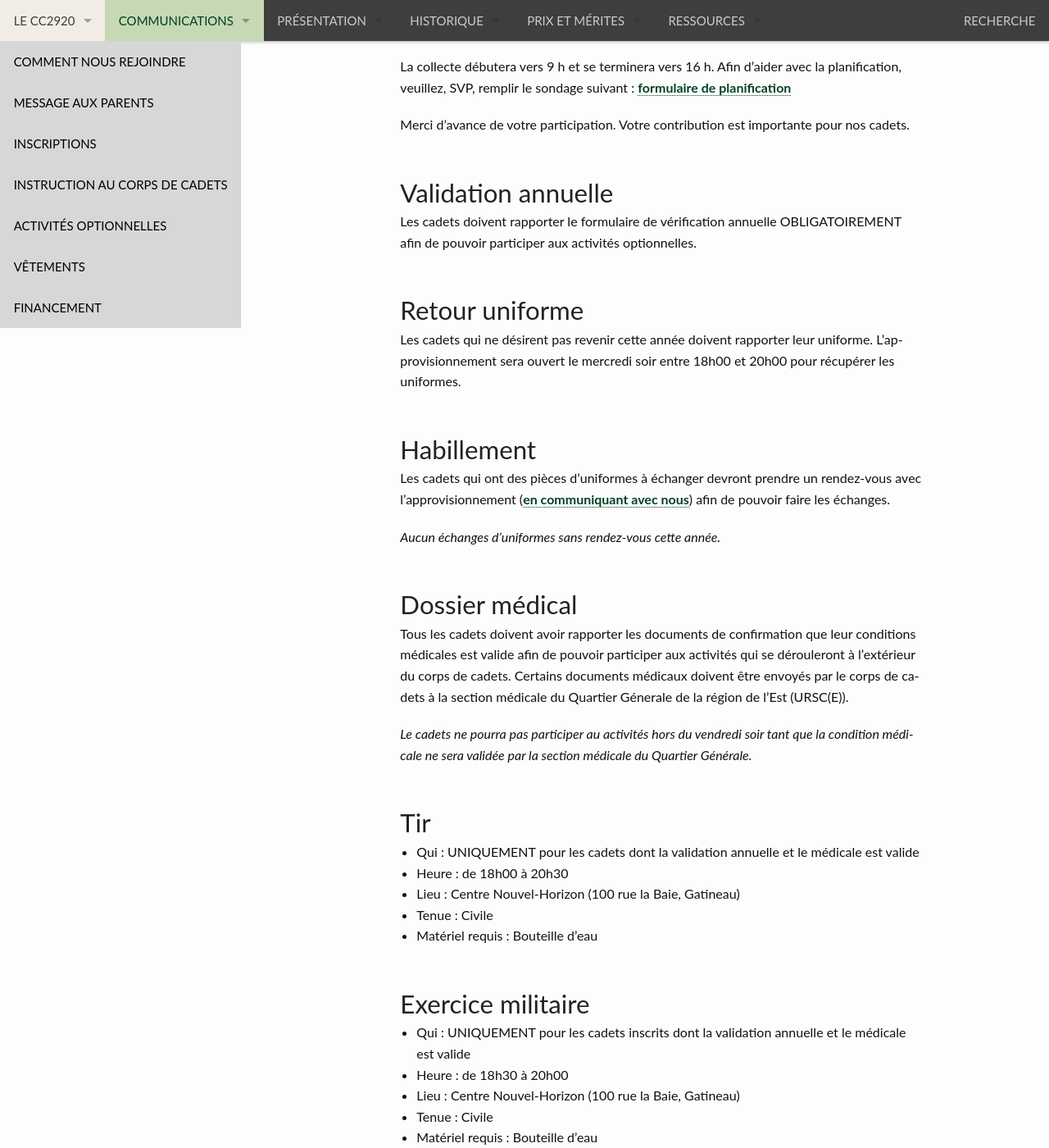
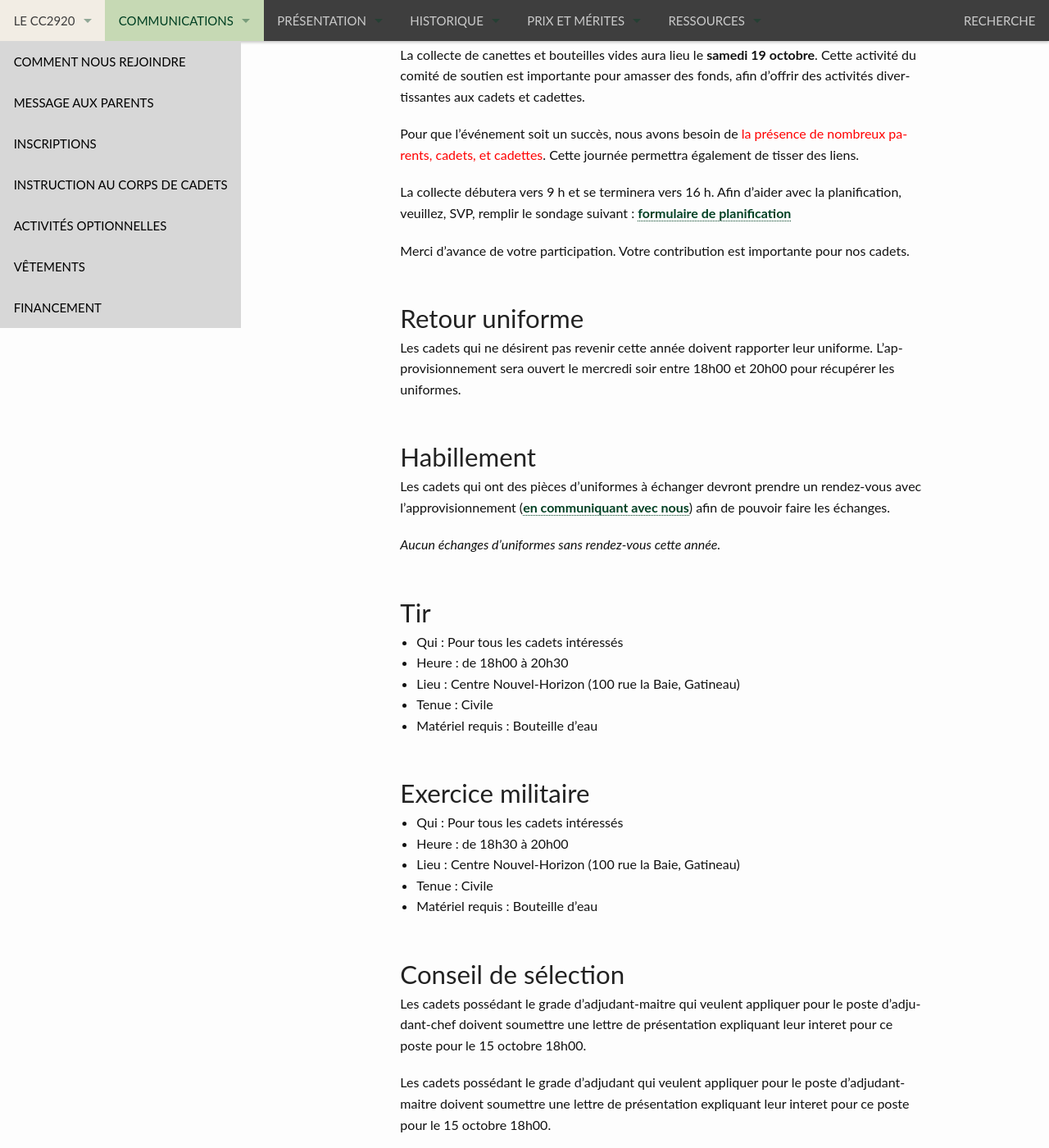
Before and after one commit to CC2920/web, a Jekyll site: the page built from _communications/messages.md, in a window 1280 px wide and 1400 px high, scrolled down 923 px. Shown: the whole window at 82% size. Built offline with Jekyll 4.4.1, drawn with Linux system fonts in a browser that asks for light colours; some of the changed text lies outside the part shown.

Commit message:
Message semaine du 7 octobre

```diff
--- a/_communications/messages.md
+++ b/_communications/messages.md
@@ -27,9 +33,6 @@
 
 Merci d’avance de votre participation. Votre contribution est importante pour nos cadets.
 
-## Validation annuelle
-
-Les cadets doivent rapporter le formulaire de vérification annuelle OBLIGATOIREMENT afin de pouvoir participer aux activités optionnelles.
 
 ## Retour uniforme
 
@@ -41,15 +44,9 @@
 
 *Aucun échanges d'uniformes sans rendez-vous cette année.*
 
-## Dossier médical
-
-Tous les cadets doivent avoir rapporter les documents de confirmation que leur conditions médicales est valide afin de pouvoir participer aux activités qui se dérouleront à l'extérieur du corps de cadets. Certains documents médicaux doivent être envoyés par le corps de cadets à la section médicale du Quartier Génerale de la région de l'Est (URSC(E)).
-
-*Le cadets ne pourra pas participer au activités hors du vendredi soir tant que la condition médicale ne sera validée par la section médicale du Quartier Générale.*
-
 ## Tir
 
-- Qui : UNIQUEMENT pour les cadets dont la validation annuelle et le médicale est valide
+- Qui : Pour tous les cadets intéressés
 - Heure : de 18h00 à 20h30
 - Lieu : Centre Nouvel-Horizon (100 rue la Baie, Gatineau)
 - Tenue : Civile
@@ -57,7 +54,7 @@
 
 ## Exercice militaire
 
-- Qui : UNIQUEMENT pour les cadets inscrits dont la validation annuelle et le médicale est valide
+- Qui :  Pour tous les cadets intéressés
 - Heure : de 18h30 à 20h00
 - Lieu : Centre Nouvel-Horizon (100 rue la Baie, Gatineau)
 - Tenue : Civile
```
Also changed, not shown: other parts of _communications/messages.md (+8 -2 lines).
